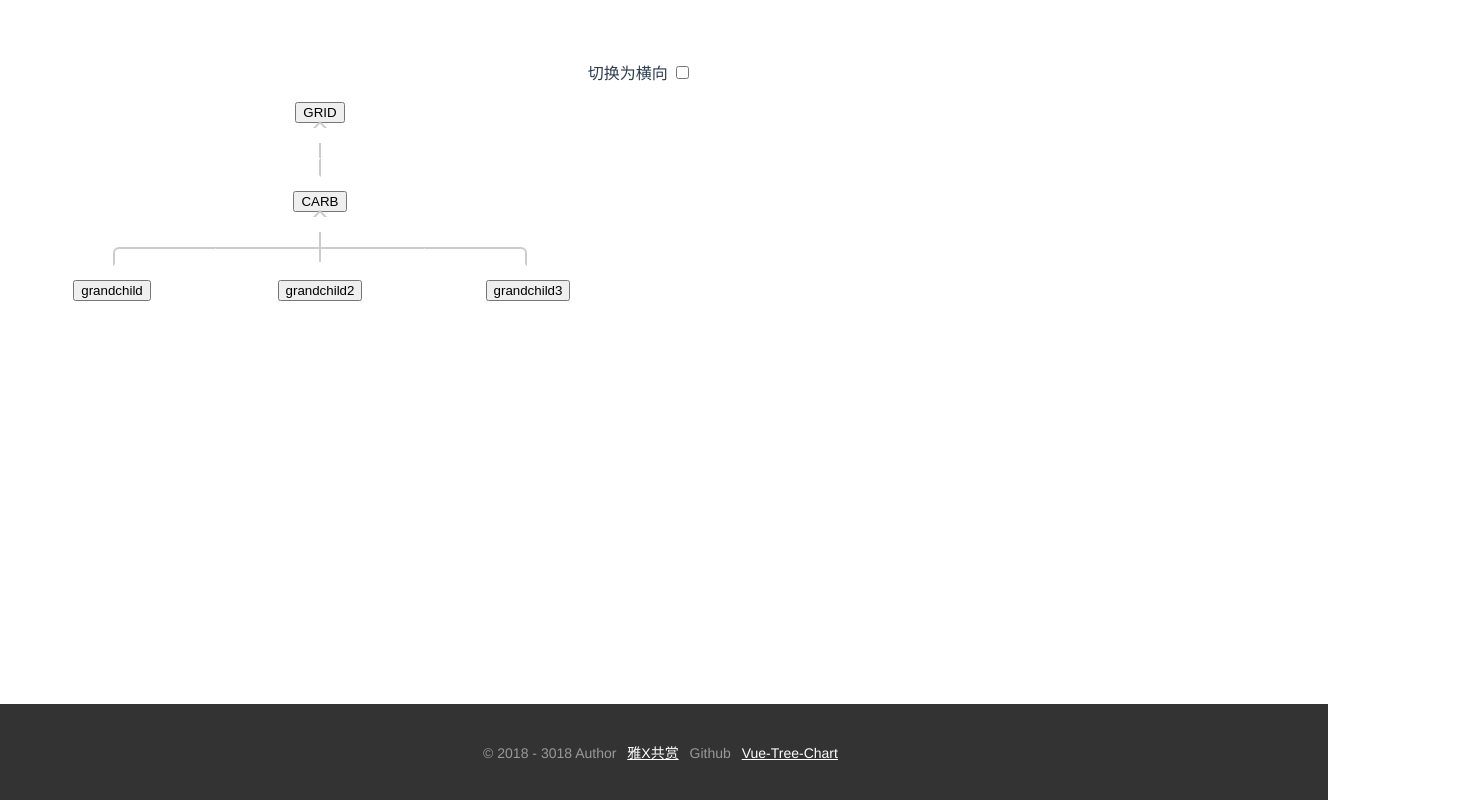
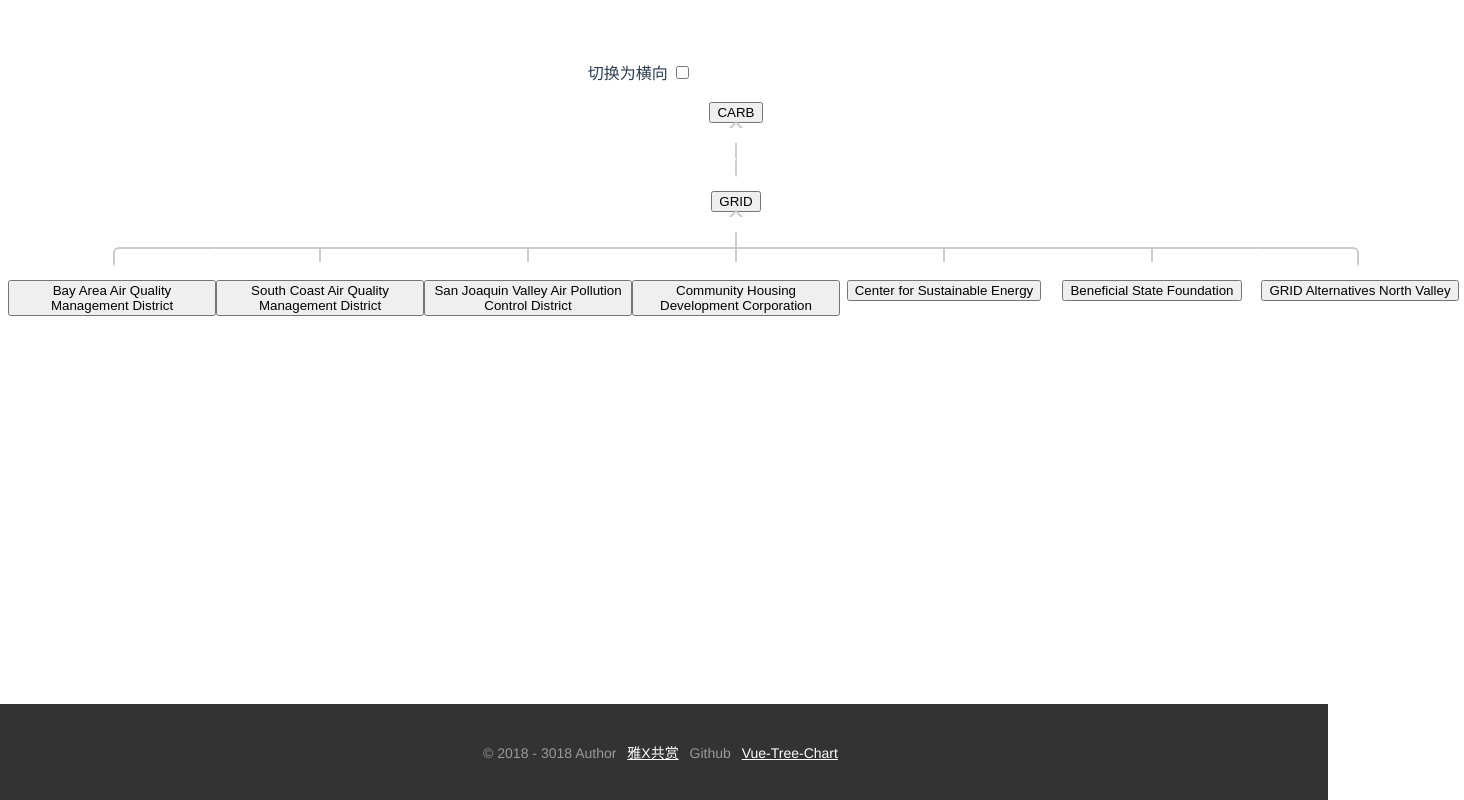
Before and after one commit to micahelinor/BerkeleyXGridAlternativesOutreachProject, a Vue app in the folder frontend/: page / in a window 1280 px wide. Shown: the whole page, 1464 px wide, since content can reach past the window. Built offline with nearby package versions, Linux system fonts and the light colour scheme.

Commit message:
added project details and changed tree structre slightly

```diff
--- a/frontend/src/assets/data.json
+++ b/frontend/src/assets/data.json
@@ -1,39 +1,90 @@
 {
-  "name": "GRID",
+  "name": "CARB",
   "children": [
     {
-      "name": "CARB",
+      "name": "GRID",
       "children": [
         {
-          "name": "grandchild",
+          "name": "Bay Area Air Quality Management District",
           "projects": [
             {
-              "projName": "edf",
-              "grantee": "micah",
-              "date": "10/11/13",
-              "currAmount": "S100"
+              "projName": "Clean Cars for All - Bay Area",
+              "grantAmount": "$10,000,000",
+              "date": "May 2015 – Ongoing",
+              "location": "Bay Area counties",
+              "contact": "email"
             }
           ]
         },
         {
-          "name": "grandchild2",
+          "name": "South Coast Air Quality Management District",
           "projects": [
             {
-              "projName": "fgh",
-              "grantee": "micah",
-              "date": "10/11/13",
-              "currAmount": "S100"
+              "projName": "Clean Cars for All - Bay Area",
+              "grantAmount": "$51,800,000",
+              "date": "May 2015 – Ongoing",
+              "location": "LA, San Bernadino, Orange, and Riverside County",
+              "contact": "email"
             }
           ]
         },
         {
-          "name": "grandchild3",
+          "name": "San Joaquin Valley Air Pollution Control District",
           "projects": [
             {
-              "projName": "fgh",
-              "grantee": "micah",
-              "date": "10/11/13",
-              "currAmount": "S100"
+              "projName": "Clean Cars for All - Bay Area",
+              "grantAmount": "$27,500,000",
+              "date": "May 2015 – Ongoing",
+              "location": "San Joaquin Valley",
+              "contact": "email"
+            }
+          ]
+        },
+        {
+          "name": "Community Housing Development Corporation",
+          "projects": [
+            {
+              "projName": "Clean Cars for All - Bay Area",
+              "grantAmount": "$6,226,914",
+              "date": "November 4, 2015 – March 2026 ",
+              "location": "Bay Area counties",
+              "contact": "email"
+            }
+          ]
+        },
+        {
+          "name": "Center for Sustainable Energy",
+          "projects": [
+            {
+              "projName": "Clean Cars for All - Bay Area",
+              "grantAmount": "$0000",
+              "date": "00/00/00",
+              "location": "Statewide",
+              "contact": "email"
+            }
+          ]
+        },
+        {
+          "name": "Beneficial State Foundation",
+          "projects": [
+            {
+              "projName": "Clean Cars for All - Bay Area",
+              "grantAmount": "$0000",
+              "date": "00/00/00",
+              "location": "Statewide",
+              "contact": "email"
+            }
+          ]
+        },
+        {
+          "name": "GRID Alternatives North Valley",
+          "projects": [
+            {
+              "projName": "Clean Cars for All - Bay Area",
+              "grantAmount": "$5,000,000",
+              "date": "Fall 2019-Fal 2021",
+              "location": "Sacramento County",
+              "contact": "email"
             }
           ]
         }
--- a/frontend/src/components/TreeChart.vue
+++ b/frontend/src/components/TreeChart.vue
@@ -10,10 +10,11 @@
                 <b-collapse id="collapse-4" v-model="visible" class="mt-2">
                   <b-card v-if="treeData.projects">
                     <p>Project Name: {{treeData.projects[0].projName}}</p>
-                    <p>Grantee: {{treeData.projects[0].grantee}}</p>
+                    <p>Grant Amount: {{treeData.projects[0].grantAmount}}</p>
                     <p>Date: {{treeData.projects[0].date}}</p>
-                    <p>Current Amount: {{treeData.projects[0].currAmount}}</p>
-                  </b-card>
+                    <p>Geographic Location: {{treeData.projects[0].location}}<p>
+                    <p>Contact: {{treeData.projects[0].contact}}</p>
+                 </b-card>
                 </b-collapse>
               </div>
             </div>
```
